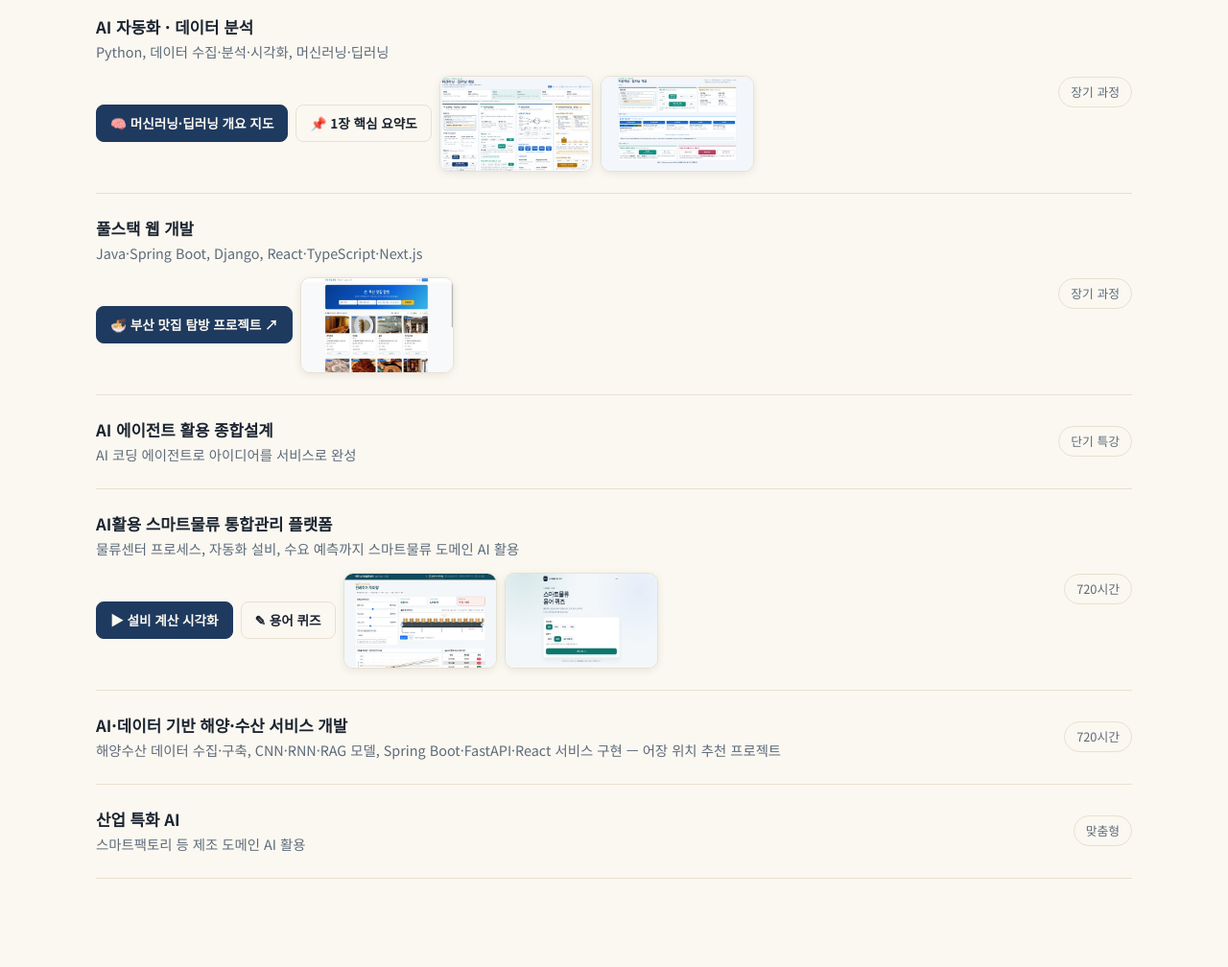
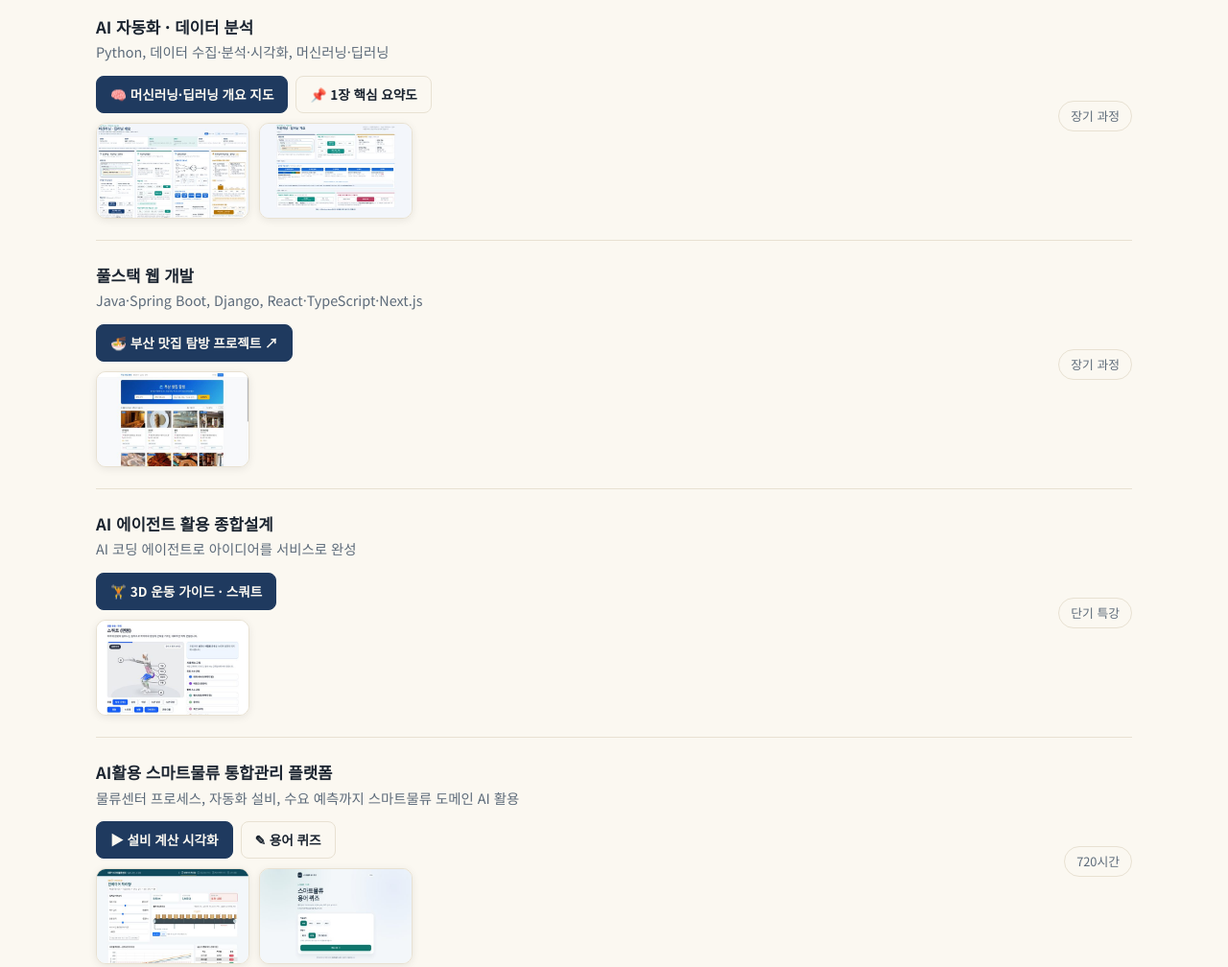
Before and after one commit to ricerich/ricerich-ai, a plain HTML site: page index.html in a window 1280 px wide. Shown: the part 1920-2928 px from the top of the page at 96% size. Drawn offline with Linux system fonts and the light colour scheme.

Commit message:
Homepage: add 3D squat guide link; place thumbnails below buttons
Co-Authored-By: Claude Opus 5.5 <noreply@anthropic.com>
Claude-Session: https://claude.ai/code/session_01VsC1SH5dvUMfPfnuaTVbzA

```diff
--- a/index.html
+++ b/index.html
@@ -80,6 +80,7 @@
   .btn-sm:hover{transform:translateY(-1px);border-color:var(--accent)}
   .btn-sm-primary{background:var(--brand);color:var(--bg);border-color:var(--brand)}
   .course-links{align-items:center}
+  .course-thumbs{display:flex;flex-wrap:wrap;gap:10px;margin-top:10px}
   .thumb{display:block;width:160px;aspect-ratio:16/10;border-radius:10px;overflow:hidden;border:1px solid var(--line);box-shadow:0 2px 8px rgba(0,0,0,.08);transition:transform .15s,box-shadow .15s}
   .thumb img{width:100%;height:100%;object-fit:cover;display:block}
   .thumb:hover{transform:translateY(-2px);box-shadow:0 6px 16px rgba(0,0,0,.14)}
@@ -168,19 +169,31 @@
           <div class="course-links">
             <a class="btn-sm btn-sm-primary" href="/deep_learning/" target="_blank" rel="noopener noreferrer">🧠 머신러닝·딥러닝 개요 지도</a>
             <a class="btn-sm" href="/deep_learning_short/" target="_blank" rel="noopener noreferrer">📌 1장 핵심 요약도</a>
+          </div>
+          <div class="course-thumbs">
             <a class="thumb" href="/deep_learning/" target="_blank" rel="noopener noreferrer"><img src="/img/thumb_deep_learning.jpg" alt="머신러닝·딥러닝 개요 지도 화면 미리보기" width="160" height="100" loading="lazy"></a>
             <a class="thumb" href="/deep_learning_short/" target="_blank" rel="noopener noreferrer"><img src="/img/thumb_deep_learning_short.jpg" alt="1장 핵심 요약도 화면 미리보기" width="160" height="100" loading="lazy"></a>
           </div></div><span class="tag">장기 과정</span></div>
         <div class="course"><div><h3>풀스택 웹 개발</h3><p>Java·Spring Boot, Django, React·TypeScript·Next.js</p>
           <div class="course-links">
             <a class="btn-sm btn-sm-primary" href="https://busanfood.ricerich.net/" target="_blank" rel="noopener noreferrer">🍜 부산 맛집 탐방 프로젝트 ↗</a>
+          </div>
+          <div class="course-thumbs">
             <a class="thumb" href="https://busanfood.ricerich.net/" target="_blank" rel="noopener noreferrer"><img src="/img/thumb_busanfood.jpg" alt="부산 맛집 탐방 화면 미리보기" width="160" height="100" loading="lazy"></a>
           </div></div><span class="tag">장기 과정</span></div>
-        <div class="course"><div><h3>AI 에이전트 활용 종합설계</h3><p>AI 코딩 에이전트로 아이디어를 서비스로 완성</p></div><span class="tag">단기 특강</span></div>
+        <div class="course"><div><h3>AI 에이전트 활용 종합설계</h3><p>AI 코딩 에이전트로 아이디어를 서비스로 완성</p>
+          <div class="course-links">
+            <a class="btn-sm btn-sm-primary" href="/exercises/squat" target="_blank" rel="noopener noreferrer">🏋️ 3D 운동 가이드 · 스쿼트</a>
+          </div>
+          <div class="course-thumbs">
+            <a class="thumb" href="/exercises/squat" target="_blank" rel="noopener noreferrer"><img src="/img/thumb_squat.jpg" alt="3D 운동 가이드 스쿼트 화면 미리보기" width="160" height="100" loading="lazy"></a>
+          </div></div><span class="tag">단기 특강</span></div>
         <div class="course"><div><h3>AI활용 스마트물류 통합관리 플랫폼</h3><p>물류센터 프로세스, 자동화 설비, 수요 예측까지 스마트물류 도메인 AI 활용</p>
           <div class="course-links">
             <a class="btn-sm btn-sm-primary" href="/logistic_visual/" target="_blank" rel="noopener noreferrer">▶ 설비 계산 시각화</a>
             <a class="btn-sm" href="/logistic_quiz/" target="_blank" rel="noopener noreferrer">✎ 용어 퀴즈</a>
+          </div>
+          <div class="course-thumbs">
             <a class="thumb" href="/logistic_visual/" target="_blank" rel="noopener noreferrer"><img src="/img/thumb_logistic_visual.jpg" alt="설비 계산 시각화 화면 미리보기" width="160" height="100" loading="lazy"></a>
             <a class="thumb" href="/logistic_quiz/" target="_blank" rel="noopener noreferrer"><img src="/img/thumb_logistic_quiz.jpg" alt="용어 퀴즈 화면 미리보기" width="160" height="100" loading="lazy"></a>
           </div></div><span class="tag">720시간</span></div>
```
Also changed, not shown: img/thumb_squat.jpg (added).
